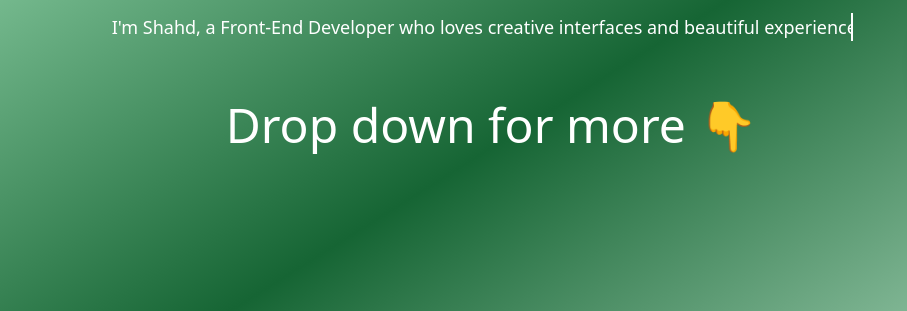
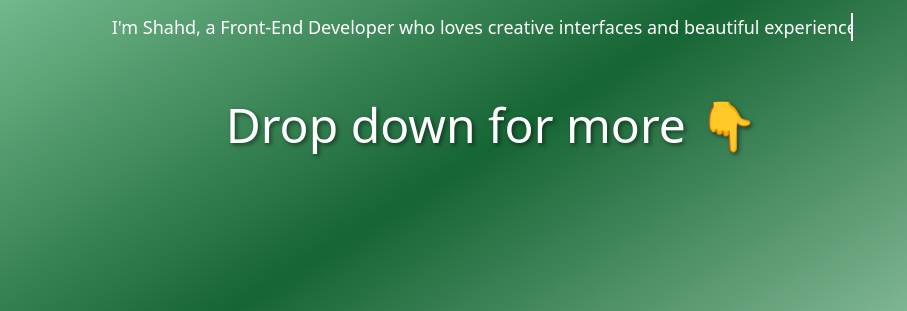
Before and after one commit to shahdeid06/portfolio, a plain HTML site: page index.html in a window 1280 px wide. Shown: the part 345-656 px from the top of the page, 0-907 px from the left. Drawn offline with nearby package versions, Linux system fonts and the light colour scheme.

Commit message:
Update index.html

```diff
--- a/index.html
+++ b/index.html
@@ -39,7 +39,7 @@
       <h2 class="text-3xl md:text-5xl font-extrabold typing">Welcome to My Portfolio</h2>
       <p class="mt-4 text-lg typing" style="animation-delay: 3s; animation-fill-mode: backwards;">I'm Shahd, a Front-End Developer who loves creative interfaces and beautiful experiences.</p>
       <br><br>
-      <h3 class="text-center text-2xl md:text-5xl animate-bounce mt-6" data-aos="fade-up">Drop down for more 👇</h3>
+      <h3 class="drop text-center text-2xl md:text-5xl animate-bounce mt-6" data-aos="fade-up">Drop down for more 👇</h3>
     </div>
     <img src="WhatsApp Image 2025-07-24 at 01.58.05_014ef77f.jpg" alt="Shahd" class="w-40 h-40 md:w-64 md:h-64 rounded-full object-cover shadow-lg transform hover:scale-105 transition duration-700 border-4 border-white" />
   </section>
```
